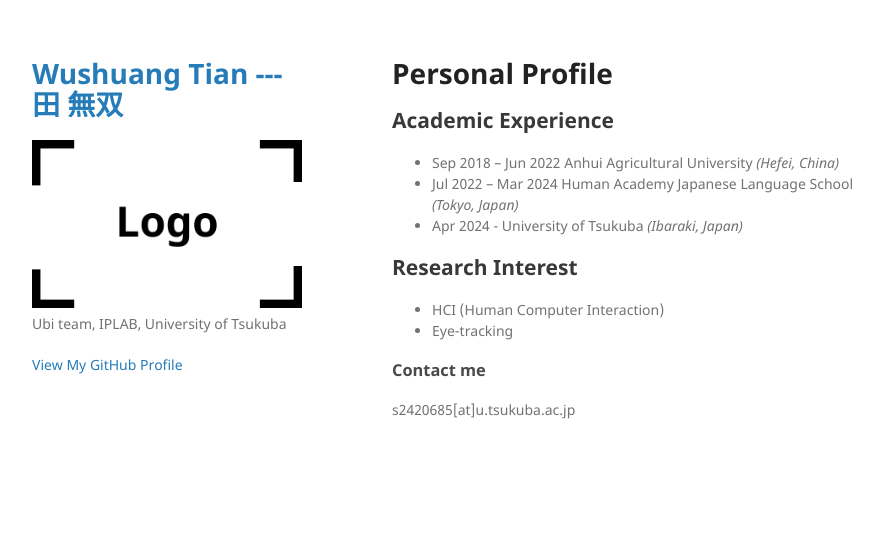
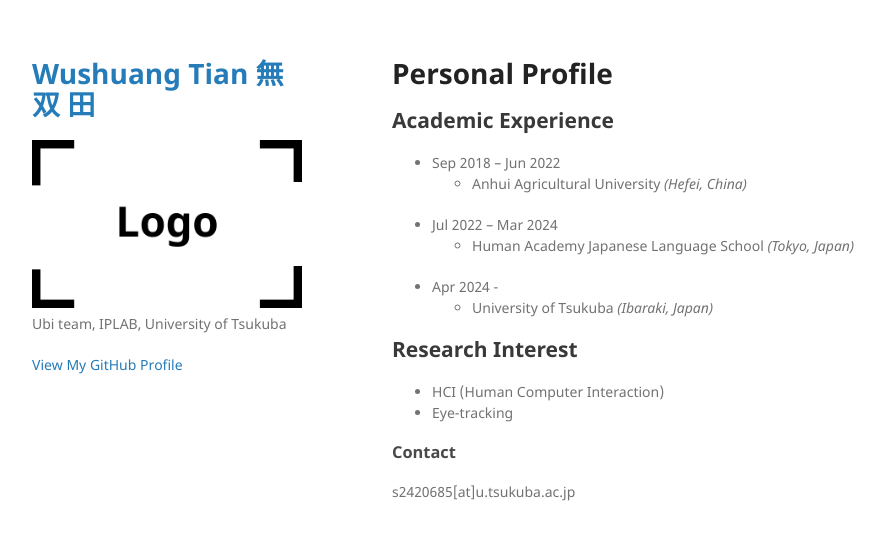
Before and after one commit to NawTang/nawtang.github.io, a Jekyll site: the page built from index.md, in a window 1280 px wide. Shown: the top 540 px of the page, without its empty margins (178-1063 px from the left). Built offline with Jekyll 4.4.1, drawn with Linux system fonts in a browser that asks for light colours; our own code applies the rules of GitHub Pages for plain Markdown files.

Commit message:
layout change

```diff
--- a/_config.yml
+++ b/_config.yml
@@ -1,4 +1,4 @@
-title: Wushuang Tian --- 田 無双
+title: Wushuang Tian      無双 田
 logo: /assets/img/logo.png
 description: Ubi team, IPLAB, University of Tsukuba
 show_downloads: true
--- a/_layouts/default.html
+++ b/_layouts/default.html
@@ -16,7 +16,7 @@
     <div class="wrapper">
       <header>
         <h1><a href="{{ "/" | absolute_url }}">{{ site.title | default: site.github.repository_name }}</a></h1>
-
+        <p></p>
         {% if site.logo %}
           <img src="{{site.logo | relative_url}}" alt="Logo" />
         {% endif %}
--- a/index.md
+++ b/index.md
@@ -9,11 +9,14 @@ layout: default
 ## Academic Experience
 
 - Sep 2018 – Jun 2022
-  Anhui Agricultural University *(Hefei, China)*
+  - Anhui Agricultural University *(Hefei, China)*
+
 - Jul 2022 – Mar 2024
-  Human Academy Japanese Language School *(Tokyo, Japan)*
+  - Human Academy Japanese Language School *(Tokyo, Japan)*
+
 - Apr 2024 -
-  University of Tsukuba *(Ibaraki, Japan)*
+  - University of Tsukuba *(Ibaraki, Japan)*
+
 
 
 
@@ -26,6 +29,6 @@ layout: default
 
 
 
-### Contact me
+### Contact
 
 s2420685[at]u.tsukuba.ac.jp
```
